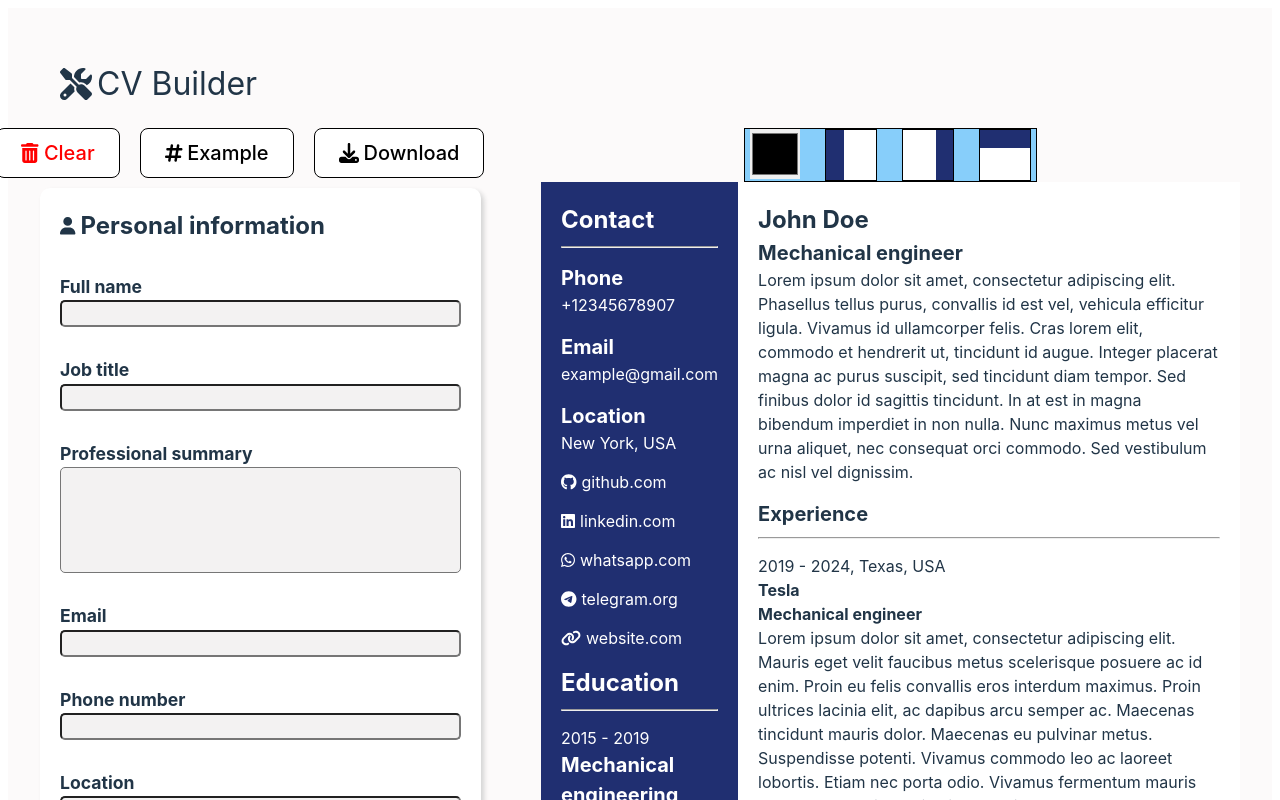
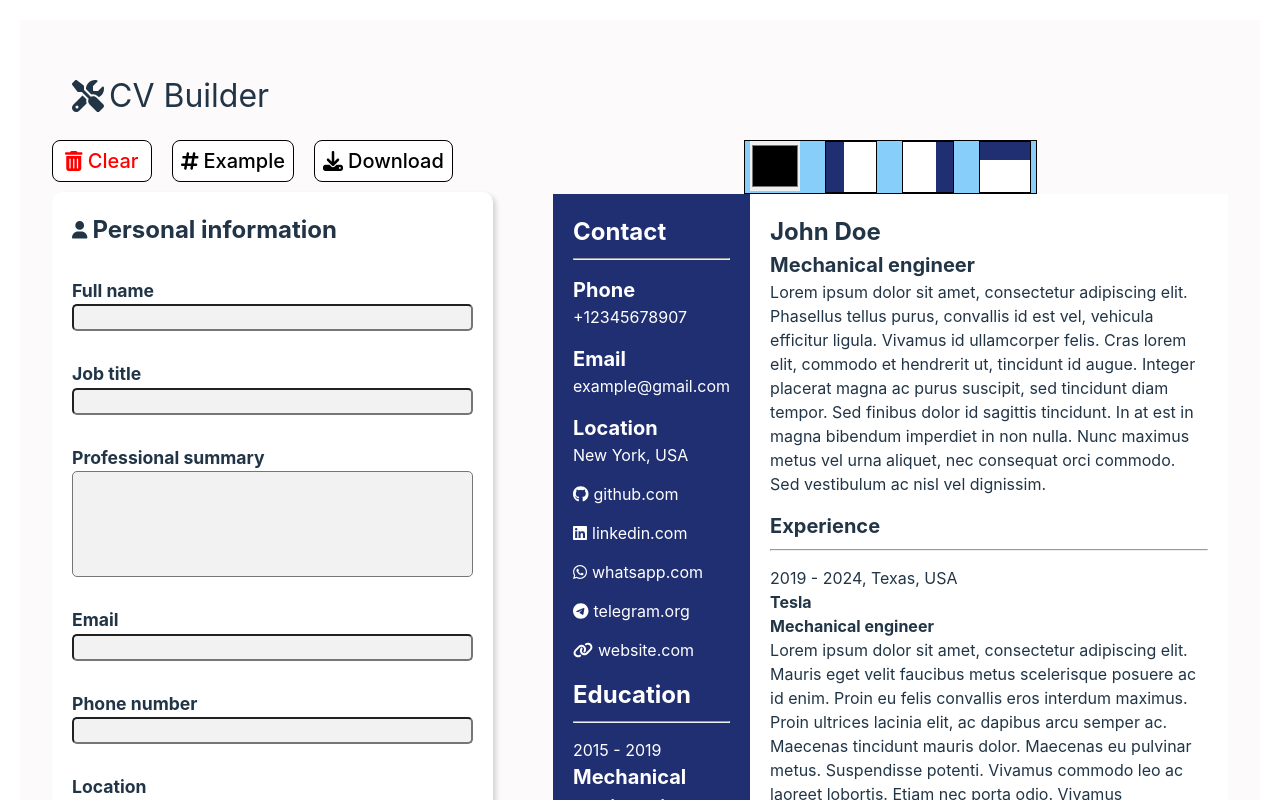
Before and after one commit to Anubisworkingexperience/CV-App, a React (Vite) app: page / in a window 1280 px wide. Shown: the top 800 px of the page. Built offline with nearby package versions, Linux system fonts and the light colour scheme.

Commit message:
Fix broken components

```diff
--- a/index.html
+++ b/index.html
@@ -4,7 +4,7 @@
     <meta charset="UTF-8" />
     <link rel="icon" type="image/svg+xml" href="/tool.svg" />
     <meta name="viewport" content="width=device-width, initial-scale=1.0" />
-    <title>CV Builder</title>
+    <title>CV Builder — Create your own CV in 5 minutes</title>
     <script src="https://cdnjs.cloudflare.com/ajax/libs/html2pdf.js/0.10.1/html2pdf.bundle.min.js" integrity="sha512-GsLlZN/3F2ErC5ifS5QtgpiJtWd43JWSuIgh7mbzZ8zBps+dvLusV+eNQATqgA/HdeKFVgA5v3S/cIrLF7QnIg==" crossorigin="anonymous" referrerpolicy="no-referrer"></script>
   </head>
   <body>
--- a/package.json
+++ b/package.json
@@ -26,6 +26,6 @@
     "eslint-plugin-react": "^7.34.3",
     "eslint-plugin-react-hooks": "^4.6.2",
     "eslint-plugin-react-refresh": "^0.4.7",
-    "vite": "^5.3.4"
+    "vite": "^5.4.14"
   }
 }
--- a/src/index.css
+++ b/src/index.css
@@ -41,6 +41,7 @@ body {
   min-width: 320px;
   background-color: #fcfafa;
   min-height: 100vh;
+  margin: 20px;
 }
 
 button {
--- a/src/styles/forms.css
+++ b/src/styles/forms.css
@@ -125,3 +125,8 @@ textarea {
   flex-direction: column;
   gap: 15px;
 }
+
+.add-education, .add-experience {
+  min-width: max-content;
+  border: 1px solid black;
+}
--- a/src/styles/misc.css
+++ b/src/styles/misc.css
@@ -24,6 +24,7 @@
   min-width: max-content;
   flex: 1;
   font-size: 1.25rem;
+  padding: .5rem;
 }
 
 .clearIcon, .exampleIcon, .downloadIcon {
```
Also changed, not shown: 1 other file (tests, documents, lock files or other folders).
